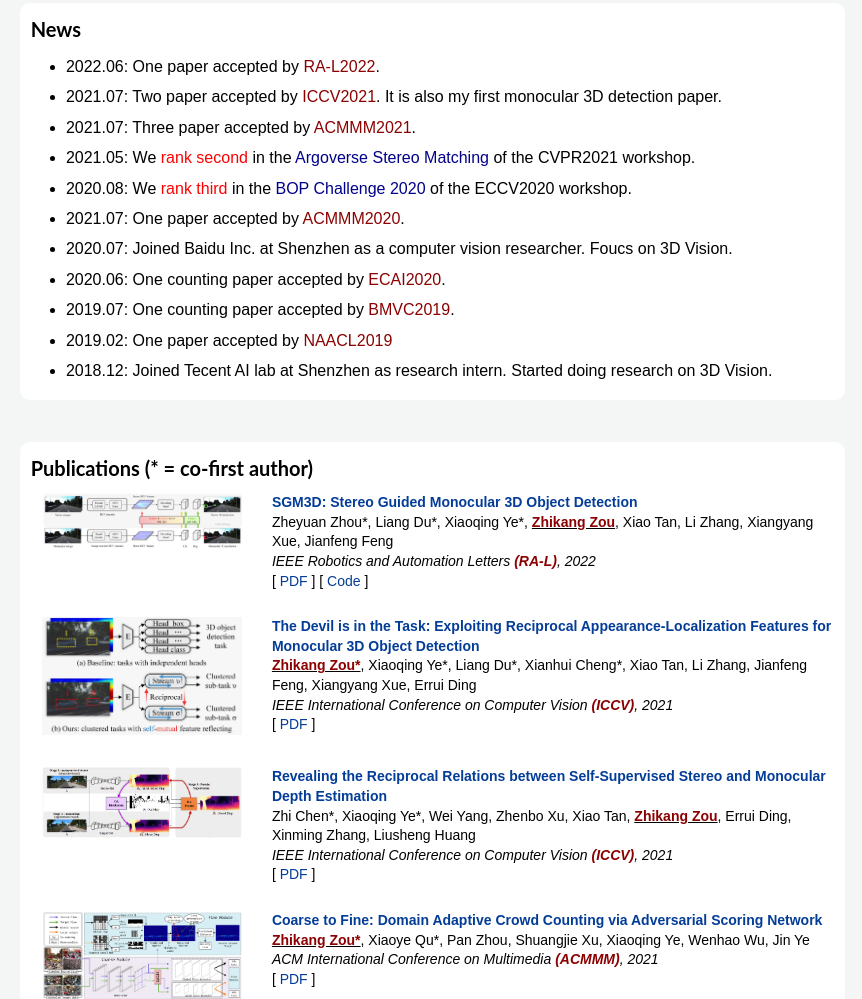
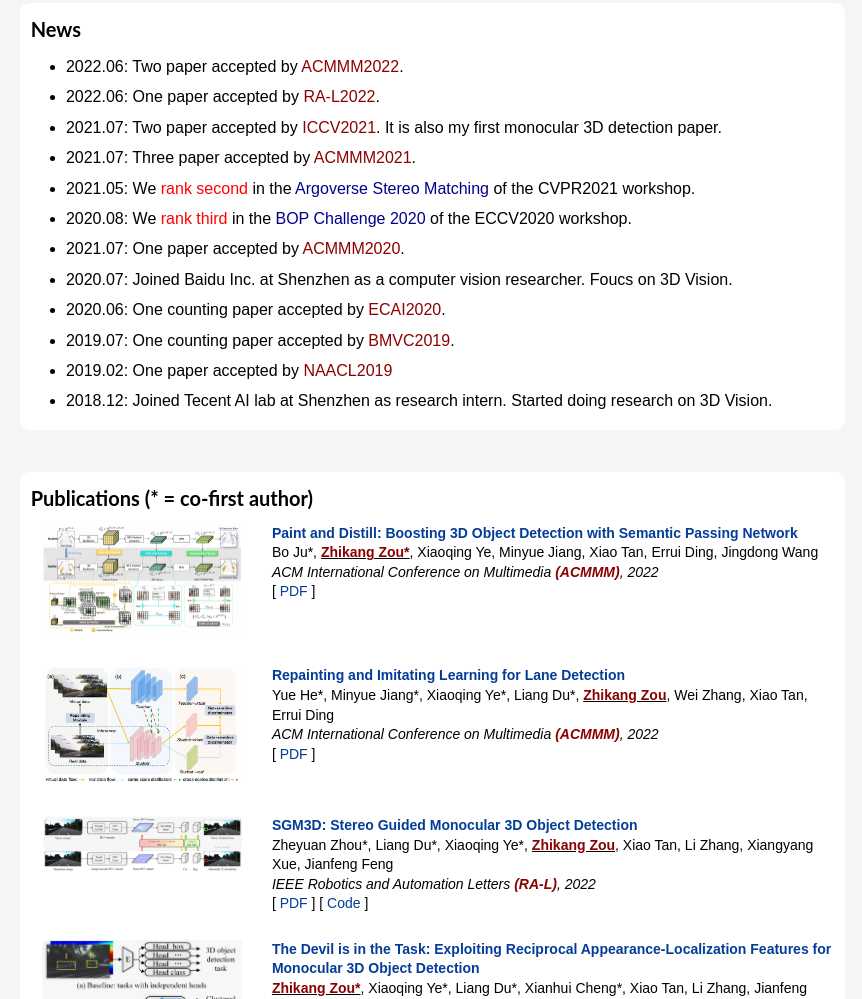
Before and after one commit to BigTeacher-777/BigTeacher-777.github.io, a plain HTML site: page index.html in a window 1280 px wide. Shown: the part 498-1497 px from the top of the page, without its empty margins (208-1070 px from the left). Drawn offline with Linux system fonts and the light colour scheme; a script that the page names is missing.

Commit message:
add ACM MM 2022

```diff
--- a/index.html
+++ b/index.html
@@ -370,6 +370,7 @@ I am currently working at Baidu Inc. as a computer vision researcher, working wi
   <h2>News</h2>
   <div class="paper" style="font-size: 12pt">
     <ul>
+    <li> 2022.06: Two paper accepted by <font color="DarkRed">ACMMM2022</font>.</li>
     <li> 2022.06: One paper accepted by <font color="DarkRed">RA-L2022</font>.</li>
     <li> 2021.07: Two paper accepted by <font color="DarkRed">ICCV2021</font>. It is also my first monocular 3D detection paper.</li>
     <li> 2021.07: Three paper accepted by <font color="DarkRed">ACMMM2021</font>.</li>
@@ -392,6 +393,28 @@ I am currently working at Baidu Inc. as a computer vision researcher, working wi
 <div style="clear: both;">
 <div class="section" style="padding-left: 0.8em; padding-top: 1em">
 <h2 id="confpapers">Publications (* = co-first author)</h2>
+
+<div class="paper" id="xxx"><img class="paper" src="papers/SPNet.png" />
+  <div>
+    <a><b>Paint and Distill: Boosting 3D Object Detection with Semantic Passing Network</b></a><br />
+    Bo Ju*, <u><b style="color:darkred">Zhikang Zou*</b></u>, Xiaoqing Ye, Minyue Jiang, Xiao Tan, Errui Ding, Jingdong Wang<br />
+    <i> ACM International Conference on Multimedia <b> <font color="DarkRed">(ACMMM)</font></b>, 2022</i> <br />
+    [ <a href='https://arxiv.org/abs/2207.05497'>PDF</a> ]<br />
+    <!-- <alert>An effective self-supervised video representation learning framework.</alert> -->
+  </div>
+  <div class="spanner"></div>
+</div>
+
+<div class="paper" id="xxx"><img class="paper" src="papers/RIL.png" />
+  <div>
+    <a><b>Repainting and Imitating Learning for Lane Detection</b></a><br />
+    Yue He*, Minyue Jiang*, Xiaoqing Ye*, Liang Du*, <u><b style="color:darkred">Zhikang Zou</b></u>, Wei Zhang, Xiao Tan, Errui Ding<br />
+    <i> ACM International Conference on Multimedia <b> <font color="DarkRed">(ACMMM)</font></b>, 2022</i> <br />
+    [ <a href='https://BigTeacher-777.github.io'>PDF</a> ]<br />
+    <!-- <alert>An effective self-supervised video representation learning framework.</alert> -->
+  </div>
+  <div class="spanner"></div>
+</div>
 
 <div class="paper" id="xxx"><img class="paper" src="papers/SGM3D.png" />
   <div>
```
Also changed, not shown: papers/RIL.png (added), papers/SPNet.png (added).
